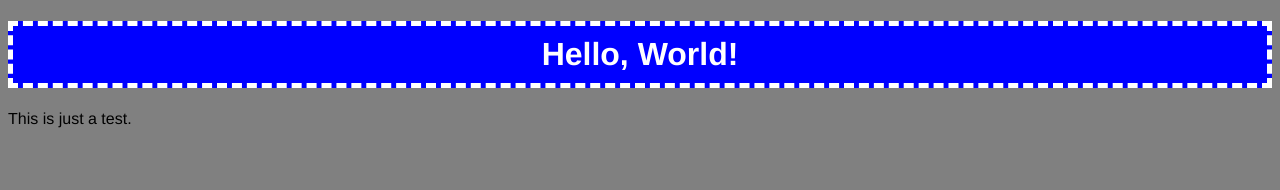
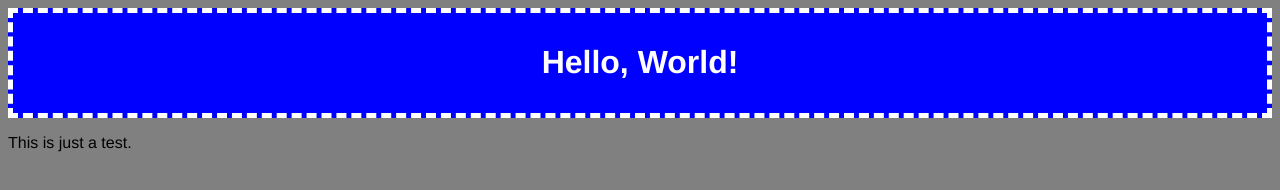
Before and after one commit to kenzies/kenzies.github.io, a plain HTML site: page index.html in a window 1280 px wide. Drawn offline with Linux system fonts and the light colour scheme.

Commit message:
tinkering
cont’d

```diff
--- a/index.css
+++ b/index.css
@@ -6,11 +6,15 @@ body {
 	background: gray;
 }
 
-h1 {
+#head {
+
 	background: blue;
+
 	color: white;
+	text-align: center;
+
 	border: dashed 5px white;
 	padding-top: 10px;
 	padding-bottom: 10px;
-	text-align: center;
+
 }
--- a/index.html
+++ b/index.html
@@ -7,7 +7,7 @@
 </head>
 
 <body>
-	<div id='header'>
+	<div id='head'>
 
 	<h1>Hello, World!</h1>
 
```
